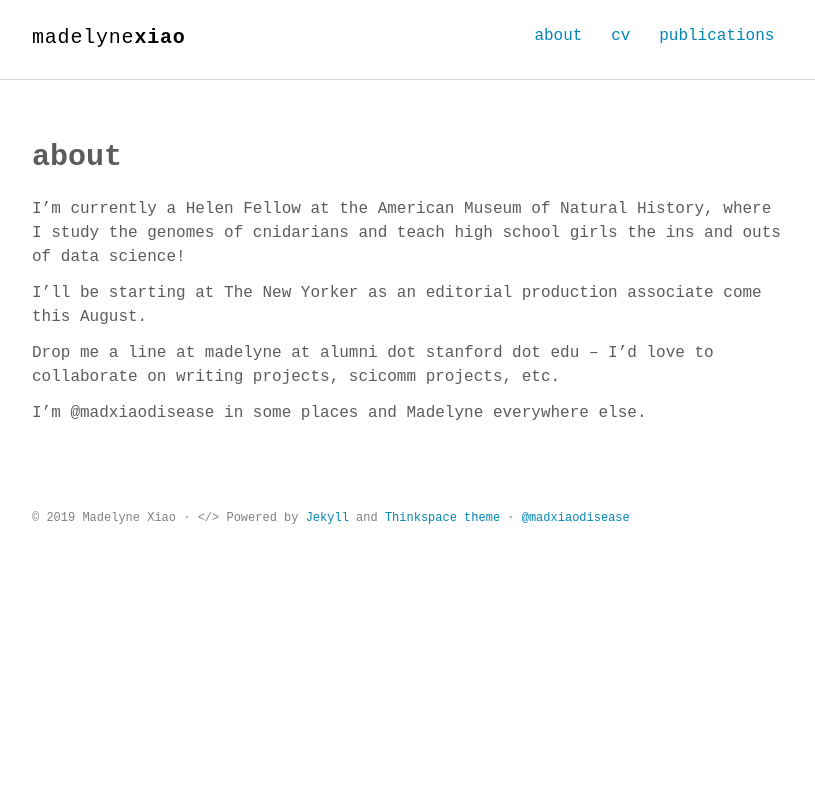
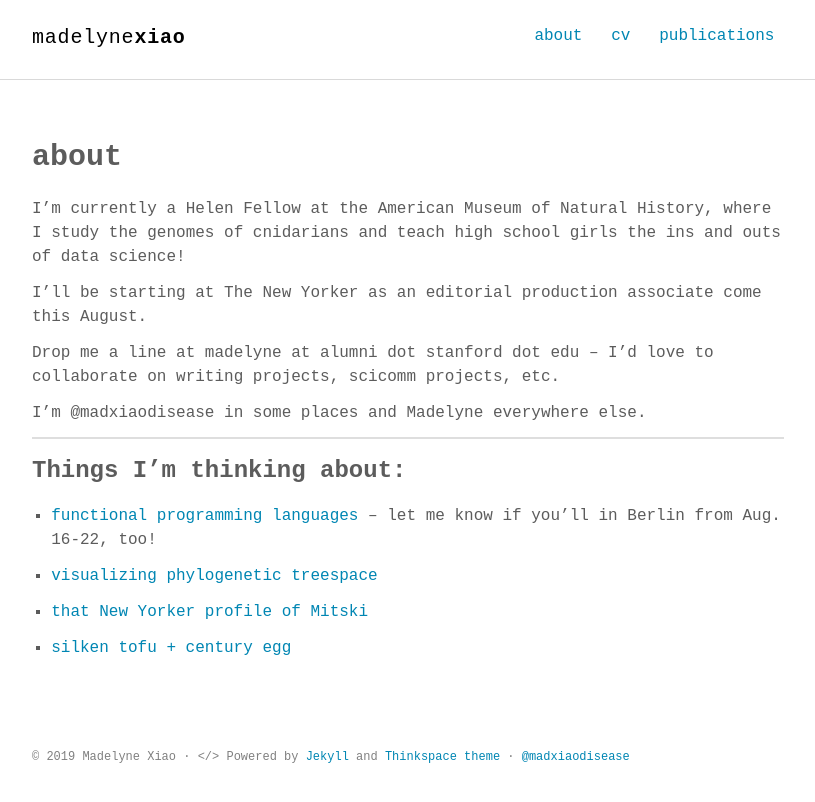
Before and after one commit to madelyne/madelyne.github.io, a Jekyll site: the page built from about.md, in a window 1280 px wide. Shown: the top 802 px of the page, without its empty margins (232-1047 px from the left). Built offline with Jekyll 4.4.1, drawn with Linux system fonts in a browser that asks for light colours; some web fonts are replaced.

Commit message:
updated home page

```diff
--- a/about.md
+++ b/about.md
@@ -11,3 +11,15 @@ I'll be starting at The New Yorker as an editorial production associate come thi
 Drop me a line at madelyne at alumni dot stanford dot edu -- I'd love to collaborate on writing projects, scicomm projects, etc.
 
 I'm @madxiaodisease in some places and Madelyne everywhere else.
+
+----------------------------------------------
+
+### Things I'm thinking about:
+
+- [functional programming languages](https://conf.researchr.org/home/icfp-2019) -- let me know if you'll in Berlin from Aug. 16-22, too!
+
+- [visualizing phylogenetic treespace](https://cytoscape.org/what_is_cytoscape.html)
+
+- [that New Yorker profile of Mitski](https://www.newyorker.com/magazine/2019/07/08/on-the-road-with-mitski)
+
+- [silken tofu + century egg](https://omnivorescookbook.com/tofu-with-century-egg-salad/)
```
Also changed, not shown: 1 other file.
